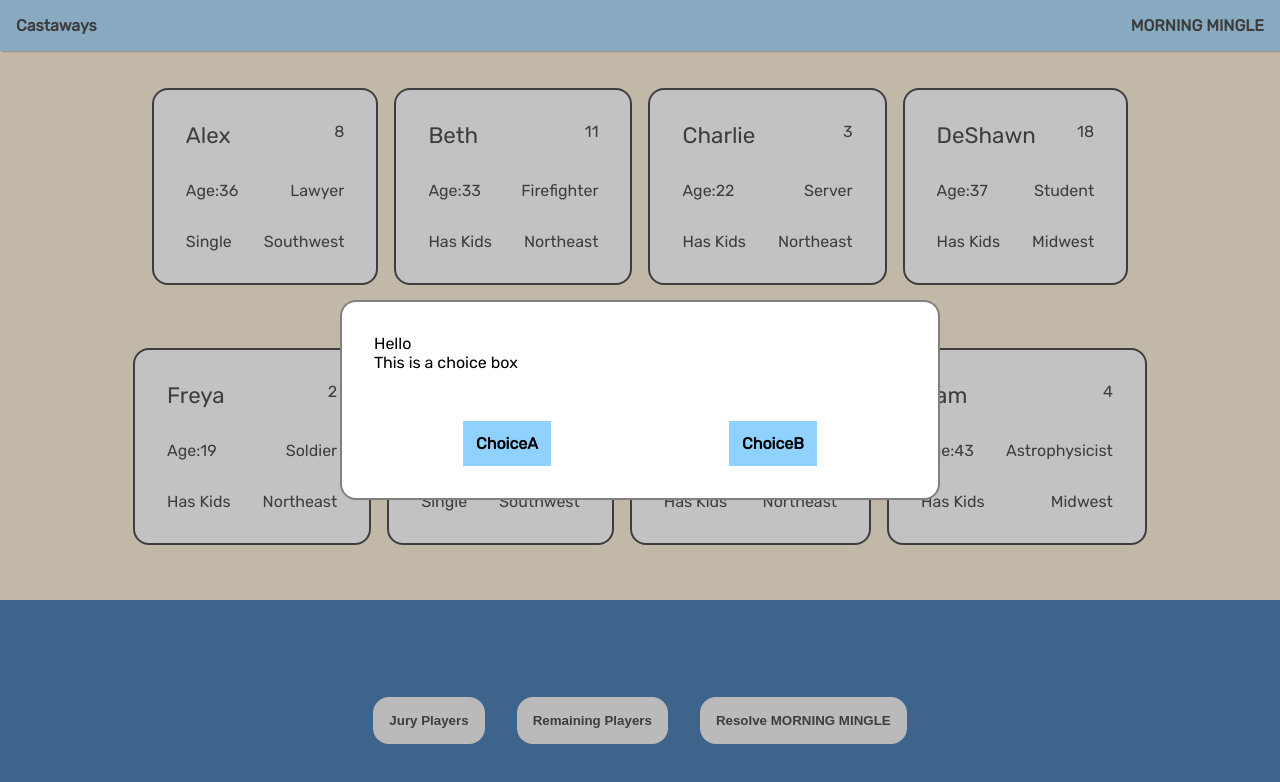
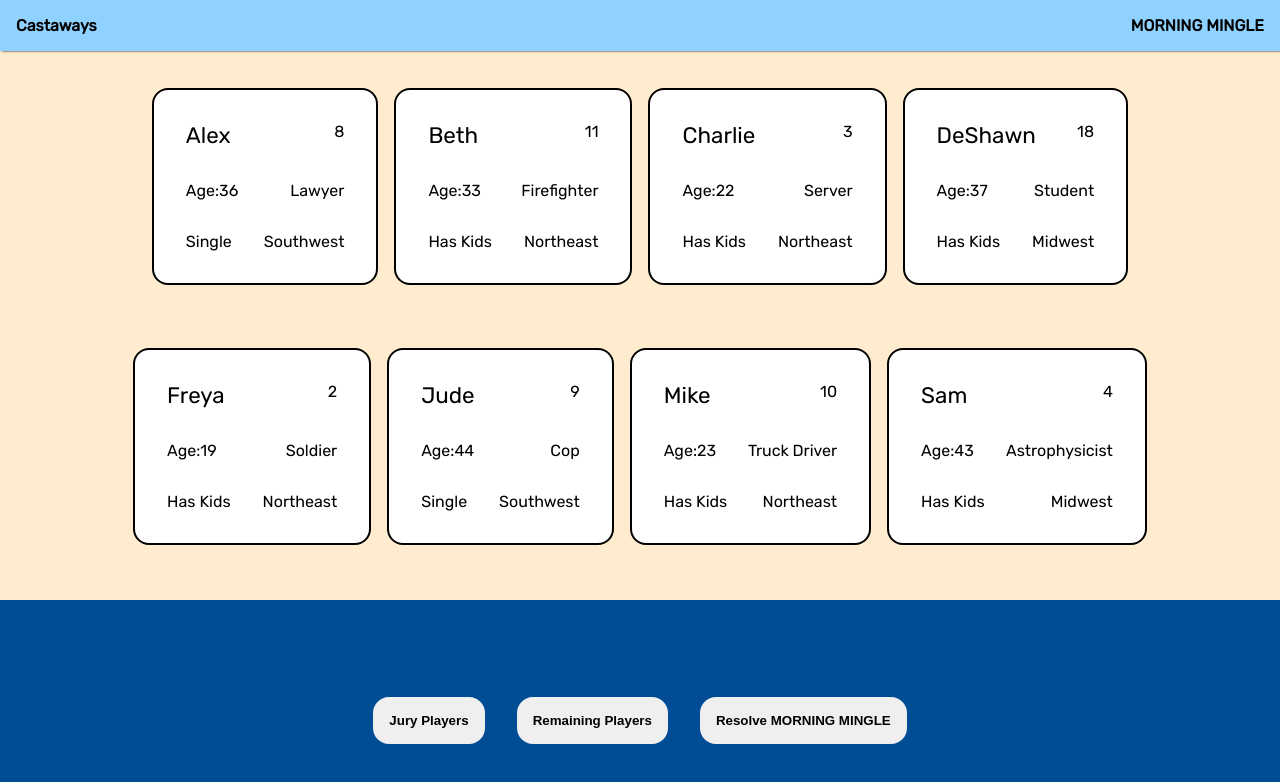
Before and after one commit to mwinser/castaways, a React (Create React App) app: page / in a window 1280 px wide. Shown: the top 782 px of the page. Built offline with nearby package versions, Linux system fonts and the light colour scheme.

Commit message:
feat choice box takes funcs and dialog as props

```diff
--- a/src/App.js
+++ b/src/App.js
@@ -1,4 +1,4 @@
-import { useContext } from 'react';
+import { useContext, useState } from 'react';
 import './App.css';
 import PlayerCard from './components/PlayerCard';
 import { Context } from './Context';
@@ -11,6 +11,8 @@ function App() {
   const {
     playerState,
     juryPlayers,
+    isDialogOpen,
+    toggleDialog,
     voteOff,
     setPlayerIdol,
     removePlayer,
@@ -21,26 +23,27 @@ function App() {
 
 
   function handlePhaseEvent (){
-    switch(phase){
-      case 'NEW GAME':
-        resetPlayers(8)
-        break
-      case 'MORNING MINGLE':
-        randomSocialEvent()
-        break
-      case 'AFTERNOON CHALLENGE':
-        immunityChallenge(playerState)
-        break
-      case 'EVENING EXILE':
-        handleVote()
-        break
-      case 'JURY VOTE':
-        juryVote()
-        break
-      default:
-        break
-    }
-    advancePhase()
+    toggleDialog()
+    // switch(phase){
+    //   case 'NEW GAME':
+    //     resetPlayers(8)
+    //     break
+    //   case 'MORNING MINGLE':
+    //     randomSocialEvent()
+    //     break
+    //   case 'AFTERNOON CHALLENGE':
+    //     immunityChallenge(playerState)
+    //     break
+    //   case 'EVENING EXILE':
+    //     handleVote()
+    //     break
+    //   case 'JURY VOTE':
+    //     juryVote()
+    //     break
+    //   default:
+    //     break
+    // }
+    //advancePhase()
   }
 
   function handleVote(){
@@ -93,7 +96,14 @@ function App() {
 
 
       </div>
-      <ChoiceBox title="Hello" content="This is a choice box" choices={["ChoiceA", "ChoiceB"]}/>
+      {isDialogOpen &&
+        <ChoiceBox
+          title="Hello"
+          content="This is a choice box"
+          choice1={{name: "Reset", effect: ()=>resetPlayers(5)}}
+          choice2={{name: "Vote Off", effect: ()=>handleVote()}}
+        />
+      }
     </div>
   )
 }
--- a/src/ChoiceBox.js
+++ b/src/ChoiceBox.js
@@ -1,7 +1,9 @@
-import React from 'react'
+import React, { useContext } from 'react'
+import {Context} from './Context'
 
 function ChoiceBox(props){
-    const {title, content, choices} = props
+    const {toggleDialog} = useContext(Context)
+    const {title, content, choice1, choice2} = props
     return (
     <div className="choicebox">
         <div className="box">
@@ -12,11 +14,14 @@ function ChoiceBox(props){
                 {content}
             </div>
             <div className="choices">
-                <div className="btn" id="choice1">
-                    {choices[0]}
+                <div className="btn" id="choice1" onClick={choice1.effect}>
+                    {choice1.name}
                 </div>
-                <div className="btn" id="choice2">
-                    {choices[1]}
+                <div className="btn" id="choice2" onClick={choice2.effect}>
+                    {choice2.name}
+                </div>
+                <div className="btn" onClick={()=>toggleDialog()}>
+                    Cancel
                 </div>
             </div>
         </div>
--- a/src/Context.js
+++ b/src/Context.js
@@ -6,6 +6,7 @@ const Context = React.createContext(null)
 
 function ContextProvider ({children}) {
     const playerData = NewGame(8)
+    const [isDialogOpen, setIsDialogOpen] = useState(false)
     const [juryPlayers, setJuryPlayers] = useState([])
     const [playerState, dispatch] = useReducer(playersReducer, playerData || [])
 
@@ -79,6 +80,11 @@ function ContextProvider ({children}) {
 
 
     }
+
+    function toggleDialog(){
+        setIsDialogOpen(prevState=>!prevState)
+    }
+
     function voteOff(voters, votees) {
         var voteLog ={
             voteAgainstHistory: {},
@@ -183,6 +189,8 @@ function ContextProvider ({children}) {
             value={{
                 playerState,
                 juryPlayers,
+                isDialogOpen,
+                toggleDialog,
                 voteOff,
                 setPlayerIdol,
                 removePlayer,
```
